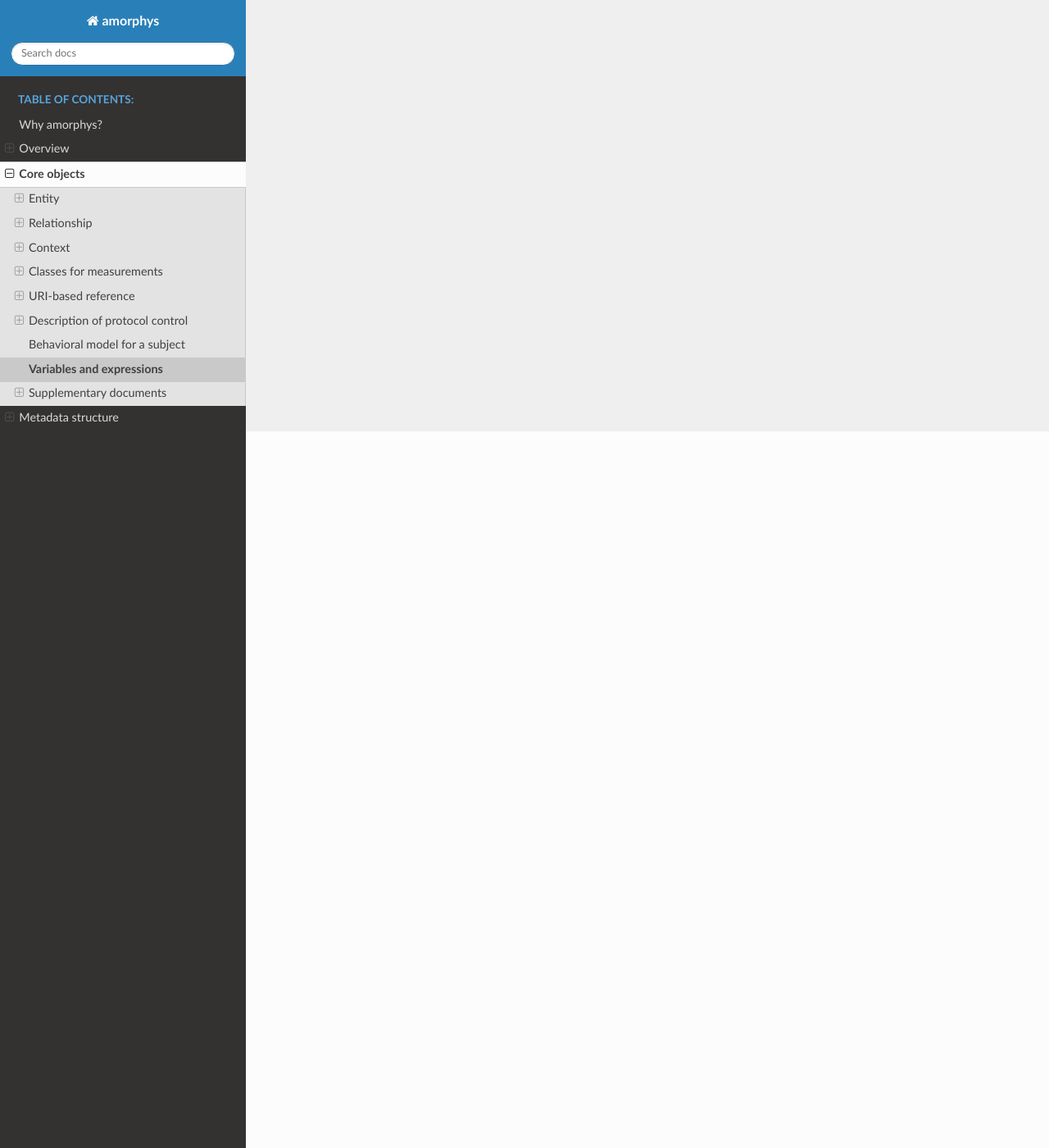
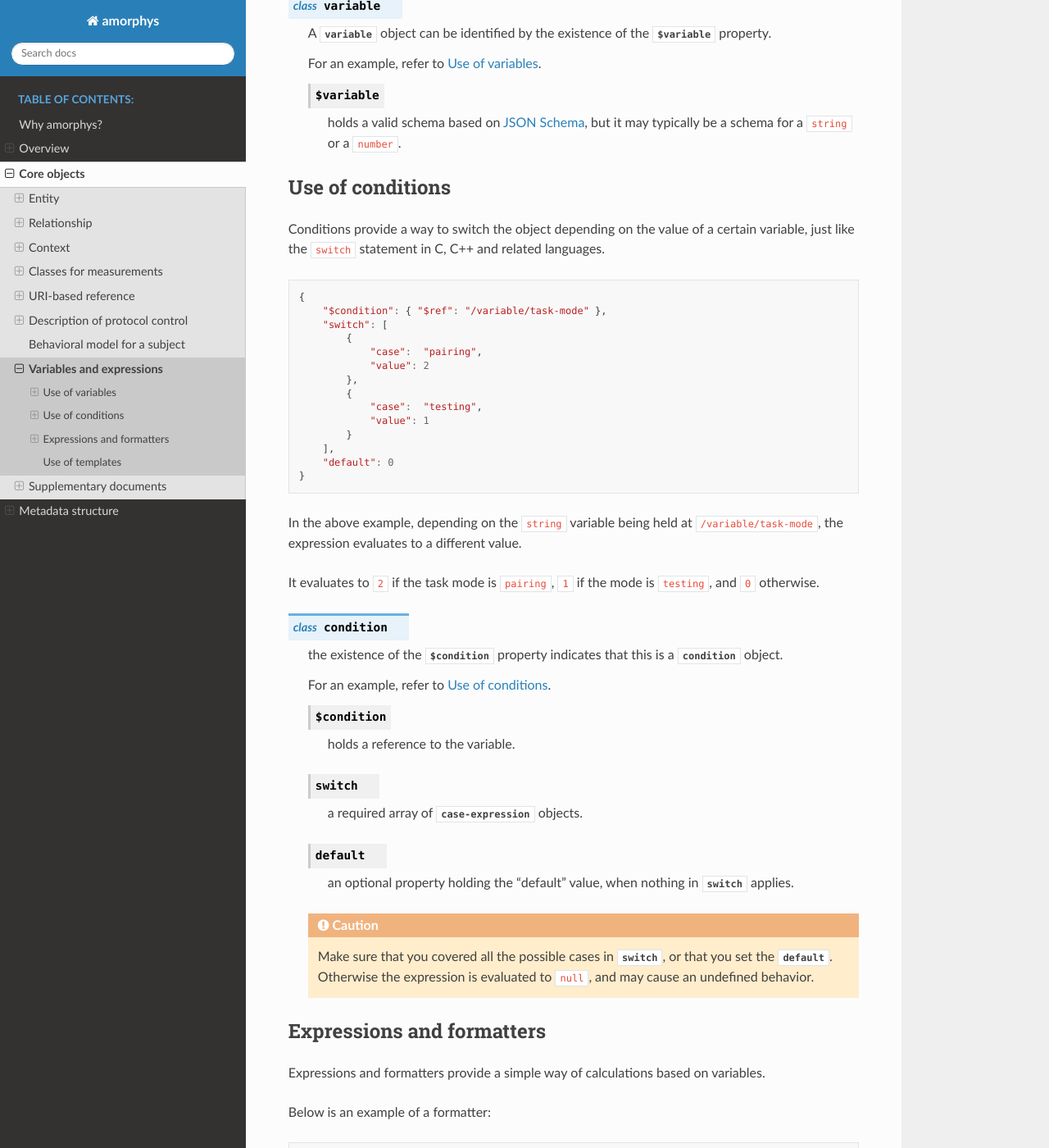
Before and after one commit to gwappa/amorphys, a Sphinx documentation site: the page built from docs/source/core/variable.rst, in a window 1280 px wide and 1400 px high, scrolled down 874 px. Shown: the whole window at 82% size. Built offline with Sphinx 7.4.7 and the Read the Docs theme 2.0.0, drawn with Linux system fonts in a browser that asks for light colours; some of the changed text lies outside the part shown.

Commit message:
define variables and expressions

```diff
--- a/docs/source/core/spatial.rst
+++ b/docs/source/core/spatial.rst
@@ -53,7 +53,8 @@ Subject entity
         - implanted components (head-posts, cannula, chronic windows etc.)
         - materials that are chronically introduced into the body (chronic drug admin., virus injection etc.)
 
-        .. caution:: Note the difference
+        .. caution::
+
             Note the difference between :py:attr:`implants` and :py:attr:`parts`: :py:attr:`parts` refers to elements that are *by definition* part of the
             subject, whereas :py:attr:`implants` refers to those that are *added*
             in relation to (most likely, for the sake of) the experiment.
--- a/docs/source/core/variable.rst
+++ b/docs/source/core/variable.rst
@@ -1,8 +1,201 @@
 Variables and expressions
 =========================
 
+Some experimental conditions (strain, virus species etc.) may vary across
+individual subjects, individual sessions, runs or sweeps.
+
+To easily express some context-dependence within experiments, you can use
+variables and expressions in place of concrete objects.
+
+.. _variable-example:
+
+Use of variables
+^^^^^^^^^^^^^^^^
+
+A variable is a placeholder for an object that is defined on-site during an experiment.
+
+For example, the following object describes a variable that can take either ``pairing``
+or ``testing`` as its value.
+
+.. code-block:: JavaScript
+
+    {
+        "$variable": {
+            "type":  { "enum": "pairing", "testing" }
+        }
+    }
+
+Another example below describes an array of values taking any number above zero:
+
+.. code-block:: JavaScript
+
+    {
+        "$variable": {
+            "type":  "array",
+            "items": {
+                "type":    "number",
+                "minimum": 0
+            }
+        }
+    }
+
+.. py:class:: variable
+
+    A :py:class:`variable` object can be identified by the existence of
+    the :py:attr:`$variable` property.
+
+    For an example, refer to :ref:`variable-example`.
+
+    .. py:attribute:: $variable
+
+        holds a valid schema based on `JSON Schema <https://json-schema.org/>`_,
+        but it may typically be a schema for a ``string`` or a ``number``.
+
+.. _condition-example:
+
+Use of conditions
+^^^^^^^^^^^^^^^^^
+
+Conditions provide a way to switch the object depending on the value of a certain variable,
+just like the ``switch`` statement in C, C++ and related languages.
+
+.. code-block:: JavaScript
+
+    {
+        "$condition": { "$ref": "/variable/task-mode" },
+        "switch": [
+            {
+                "case":  "pairing",
+                "value": 2
+            },
+            {
+                "case":  "testing",
+                "value": 1
+            }
+        ],
+        "default": 0
+    }
+
+In the above example, depending on the ``string`` variable being held at ``/variable/task-mode``,
+the expression evaluates to a different value.
+
+It evaluates to ``2`` if the task mode is ``pairing``, ``1`` if the mode is ``testing``,
+and ``0`` otherwise.
+
+.. py:class:: condition
+
+    the existence of the :py:class:`$condition` property indicates that this is
+    a :py:class:`condition` object.
+
+    For an example, refer to :ref:`condition-example`.
+
+    .. py:attribute:: $condition
+
+        holds a reference to the variable.
+
+    .. py:attribute:: switch
+
+        a required array of :py:class:`case-expression` objects.
+
+    .. py:attribute:: default
+
+        an optional property holding the "default" value, when nothing in
+        :py:class:`switch` applies.
+
+    .. caution::
+
+    	Make sure that you covered all the possible cases in :py:attr:`switch`, or that you set the :py:attr:`default`. Otherwise the expression is evaluated to ``null``, and may cause an undefined behavior.
+
+.. _formatter-examples:
+
+Expressions and formatters
+^^^^^^^^^^^^^^^^^^^^^^^^^^
+
+Expressions and formatters provide a simple way of calculations based on
+variables.
+
+Below is an example of a formatter:
+
+.. code-block:: JavaScript
+
+    {
+        "$expression": "{{ x }}\*2 + 3",
+        "where": {
+            "x": { "$ref": "/variables/x" }
+        }
+    }
+
+In the example above, if ``x`` evaluates to the number ``1``, for example,
+the whole formatter is evaluated to ``5``.
+
+Another example provides another way of expressing a condition:
+
+.. code-block:: JavaScript
+
+    {
+        "$expression": "{{ x }} == {{ y }}",
+        "where": {
+            "x": { "$ref": "/variable1" },
+            "y": { "$ref": "/variable2" }
+        }
+    }
+
+In this case, the whole formatter is evaluated to either ``true`` or ``false``,
+depending on whether the two referenced variables are equal or not.
+
+In practice, you can define the expression elsewhere as a string, and plug
+the values where you need:
+
+.. code-block:: JavaScript
+
+    {
+        "expressions": {
+            "output-calculation": "{{ start }} + {{ step }} * {{ index }}",
+            ...
+        },
+
+        ...
+
+        "pulse": {
+            "amplitude": {
+                "$expression": { "$ref": "/expressions/output-calculation" },
+                "where": {
+                    "start": 0,
+                    "step":  10,
+                    "index": 2
+                }
+            }
+        }
+    }
+
+.. py:class:: formatter
+
+    The existence of the :py:attr:`$expression` property indicates that this is
+    a :py:class:`formatter` object.
+
+    For examples, see :ref:`formatter-examples`.
+
+    .. py:attribute:: $expression
+
+        the expression to be evaluated.
+        Each appearance of variable names must be wrapped inside doubled curly braces.
+
+    .. py:attribute:: where
+
+        the assignment specifications for the expression.
+        The variables used within :py:attr:`$expression` must appear once
+        in this section.
+
+Use of templates
+^^^^^^^^^^^^^^^^
+
 .. admonition:: TODO
 
-    - variable
-    - condition
-    - $exp
+    - ``$template`` keyword
+
+        - object representation instead of expression
+        - ``$ref``-based reference
+
+    - ``where`` property
+
+        - used to plug values at the root scope of the template
--- a/docs/source/writing/subjects.rst
+++ b/docs/source/writing/subjects.rst
@@ -14,6 +14,7 @@ A typical :py:class:`materials` section would look like below:
 
     {
         "$schema": "https://.../amorphis.json#subject",
+        "$description": "description of subjects for the foraging-behavior experiments.",
 
         "participant": {
             "type": "Participant",
```
